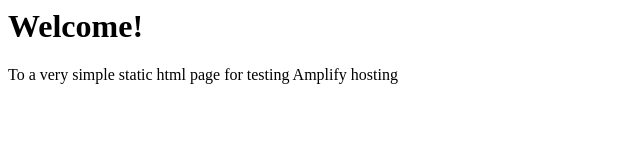
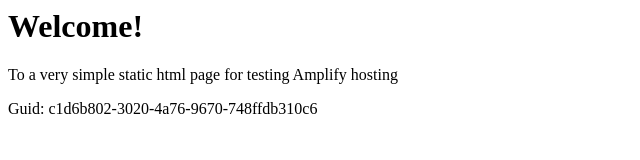
Before and after one commit to aws-aemilia-pdx/Github-PR-Commit-Integration-Test-DoNotTouch-v0-beta-us-west-2, a website: page src/index.html in a window 1280 px wide. Shown: the whole page, without its empty margins (0-640 px from the left). Drawn offline with Linux system fonts and the light colour scheme.

Commit message:
commit from integ tests

```diff
--- a/src/index.html
+++ b/src/index.html
@@ -1,3 +1,5 @@
+
+
 <html lang="en">
 
 <head>
@@ -10,6 +12,6 @@
 <body>
     <h1>Welcome!</h1>
     <p>To a very simple static html page for testing Amplify hosting</p>
-</body>
+    <p>Guid: c1d6b802-3020-4a76-9670-748ffdb310c6</p></body>
 
 </html>
```
